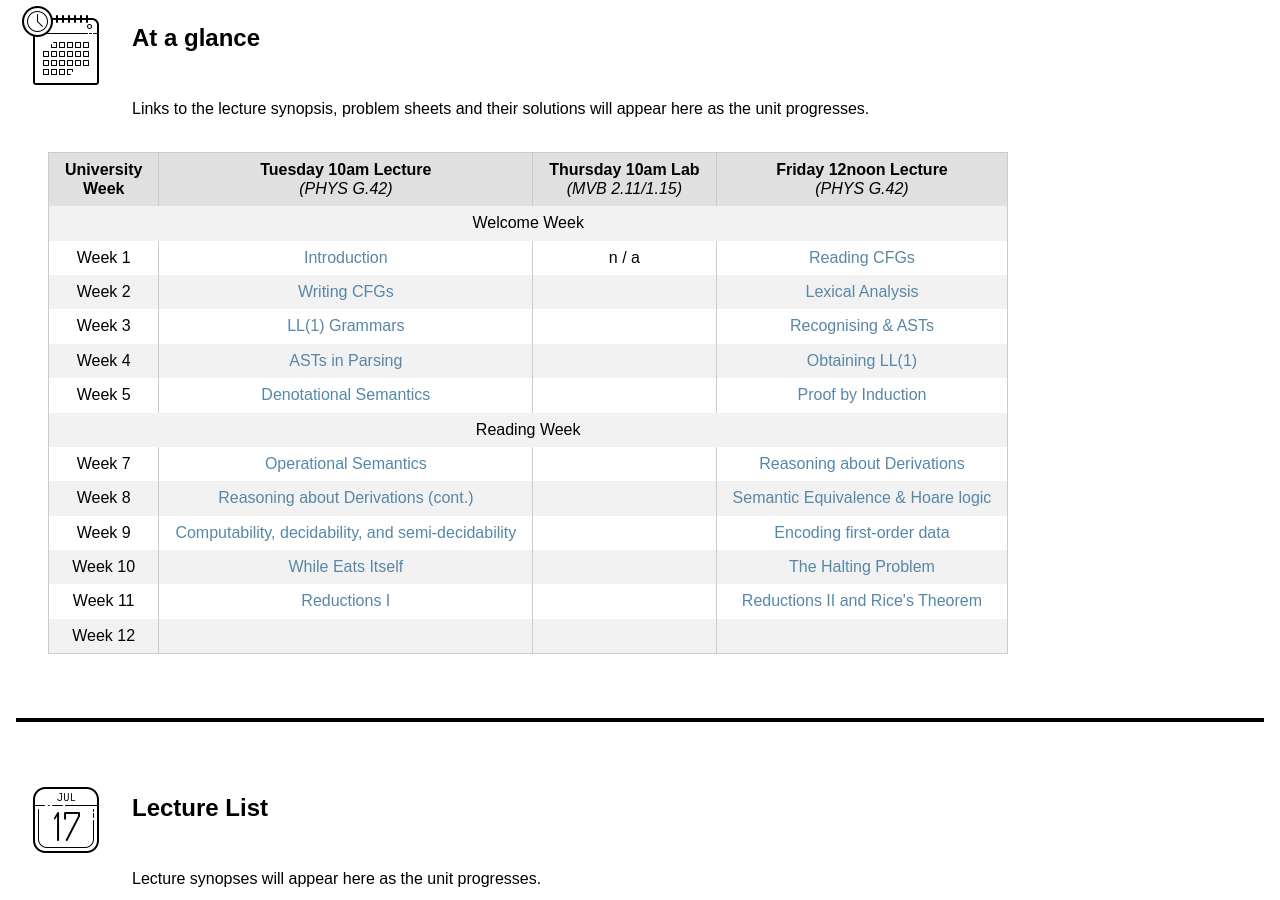
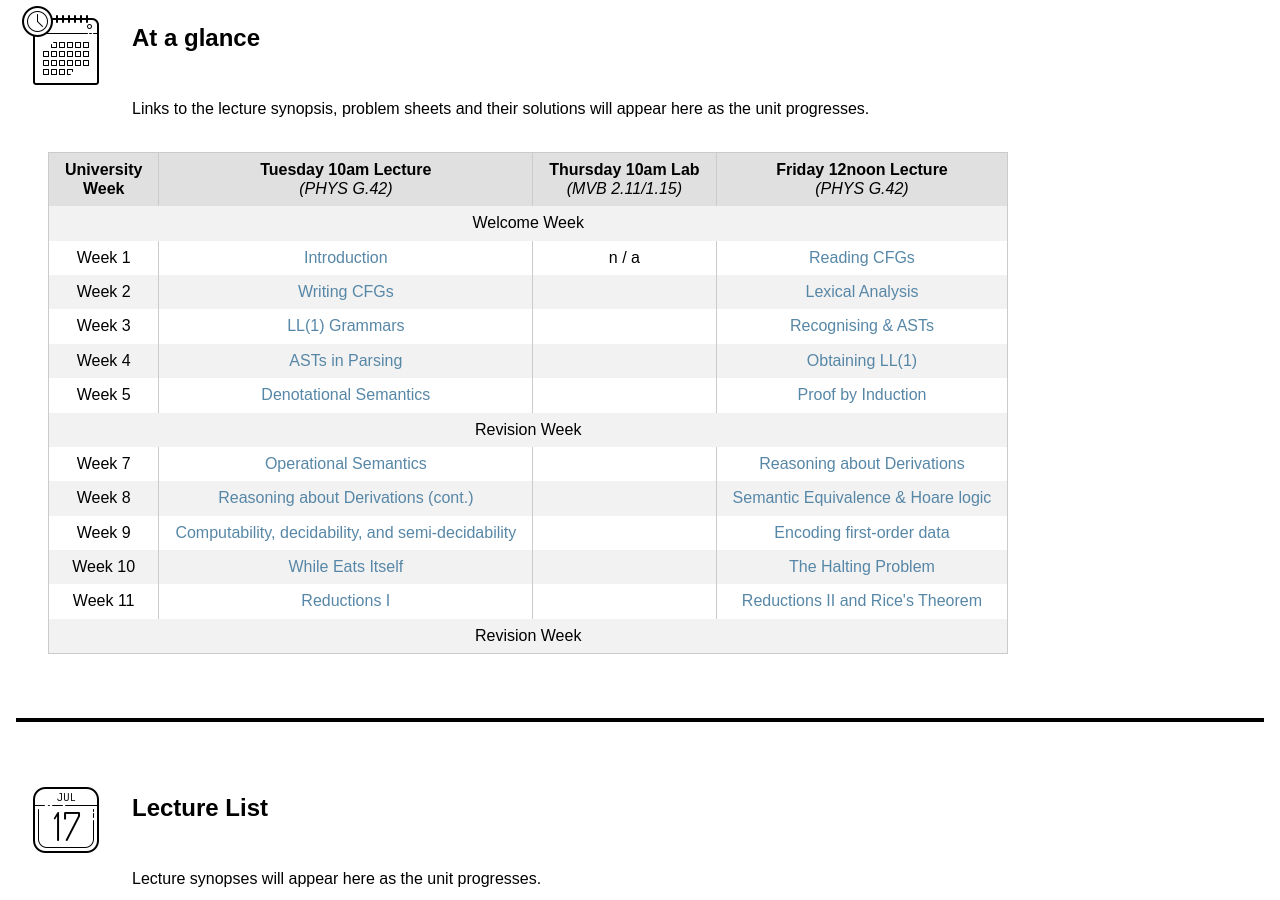
Before and after one commit to uob-coms20007/webpages, a Jekyll site: the page built from schedule.md, in a window 1280 px wide and 900 px high. Built offline with Jekyll 4.4.1, drawn with Linux system fonts in a browser that asks for light colours; nearby versions of some CDN libraries.

Commit message:
revision

```diff
--- a/schedule.md
+++ b/schedule.md
@@ -35,9 +35,26 @@ title: schedule
     {% assign ans = site.static_files | where: "path", ans_path | first %}
     <tr>
       <td colspan="5" style="text-align:center">
-        Reading Week
+        Revision Week
           {% if qns %}
-            (Revision <a href="{{ qns_path | remove_first: "/" }}" target="_blank">qns</a>
+            (Syntax Revision <a href="{{ qns_path | remove_first: "/" }}" target="_blank">qns</a>
+              {% if ans %}
+                / <a href="{{ ans_path | remove_first: "/" }}" target="_blank">ans</a>
+              {% endif %}
+            )
+          {% endif %}
+      </td>
+    </tr>
+  {% elsif calendar_week == 12 %}
+    {% assign qns_path = "/questions/sheet12.pdf" %}
+    {% assign ans_path = "/answers/sheet12.pdf" %}
+    {% assign qns = site.static_files | where: "path", qns_path | first %}
+    {% assign ans = site.static_files | where: "path", ans_path | first %}
+    <tr>
+      <td colspan="5" style="text-align:center">
+        Revision Week
+          {% if qns %}
+            (Semantics and Computability Revision <a href="{{ qns_path | remove_first: "/" }}" target="_blank">qns</a>
               {% if ans %}
                 / <a href="{{ ans_path | remove_first: "/" }}" target="_blank">ans</a>
               {% endif %}
```
